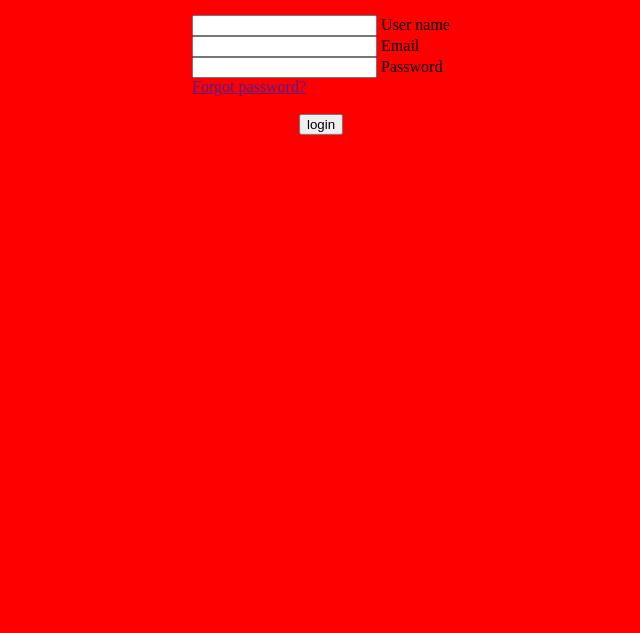
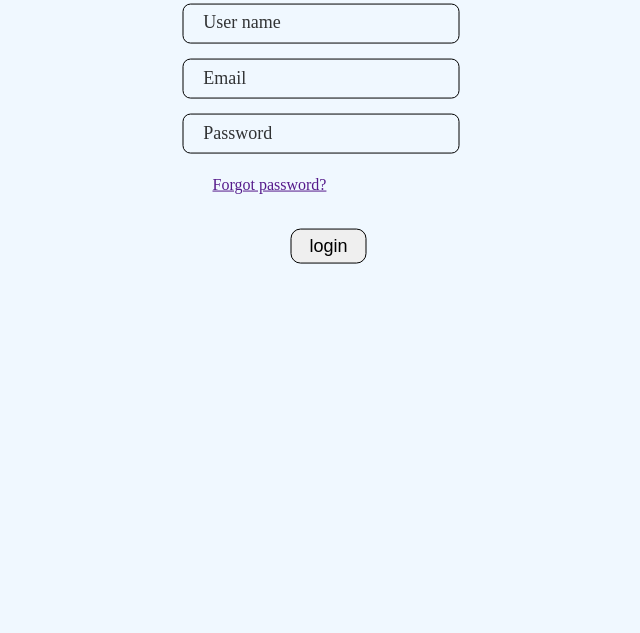
Before and after one commit to g3244/login, a plain HTML site: page index.html in a window 768 px wide. Shown: the part 167-800 px from the top of the page, without its empty margins (63-703 px from the left). Drawn offline with Linux system fonts and the light colour scheme.

Commit message:
Add files via upload

```diff
--- a/style.css
+++ b/style.css
@@ -13,8 +13,6 @@ body {
         font-size: 30px;
 }
 
-/*Mobile*/
-@media (max-width: 500px){
     .user {
         background-color: aliceblue;
         margin-bottom: 10px;
@@ -133,16 +131,3 @@ body {
     .btn:focus {
         font-size: 20px;
     }
-}
-
-/*Ipad*/
-@media (min-width: 501px) and (max-width: 768px){
-    body {
-        background-color: red;
-    }
-}
-
-/*Desktop*/
-@media (min-width: 769px){
-
-}
```
